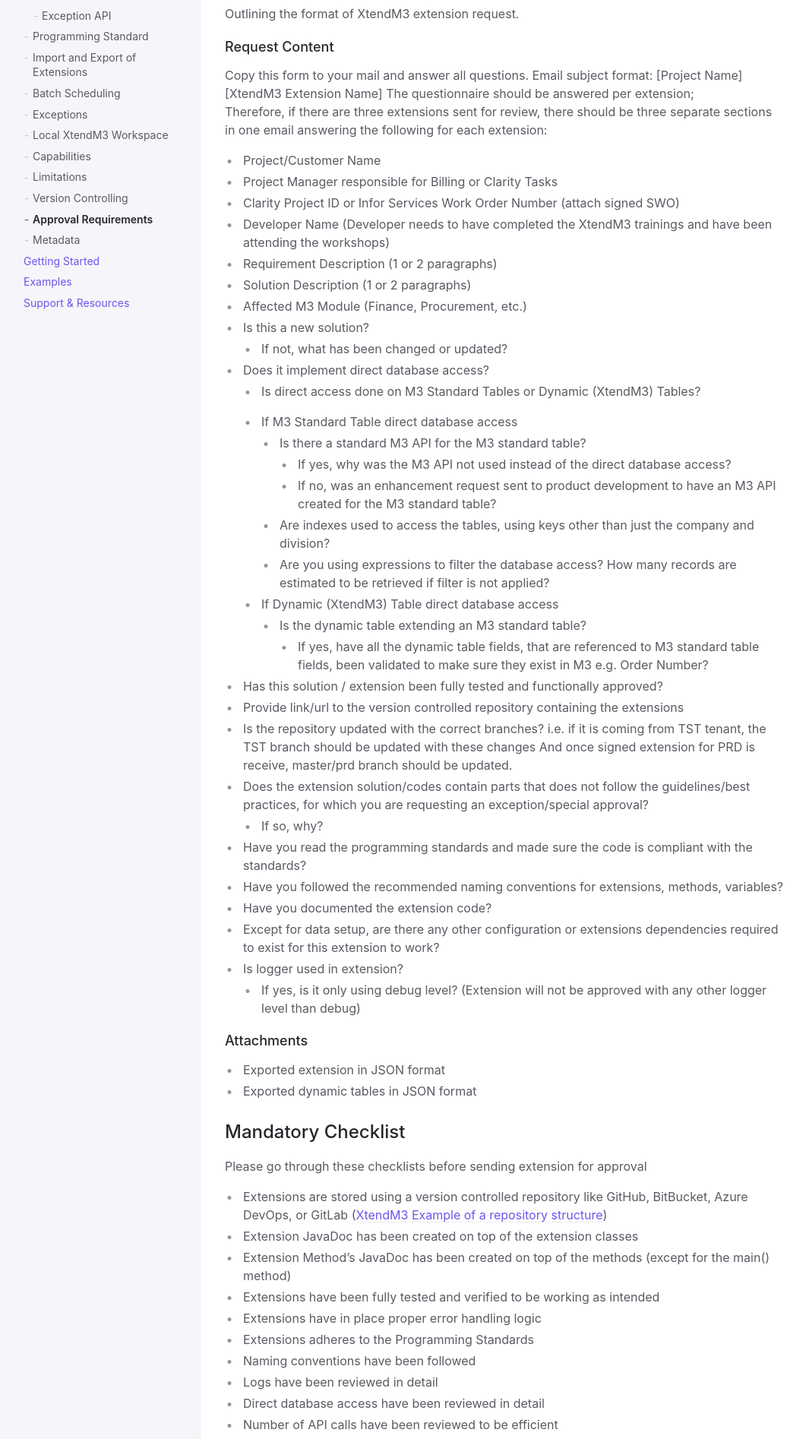
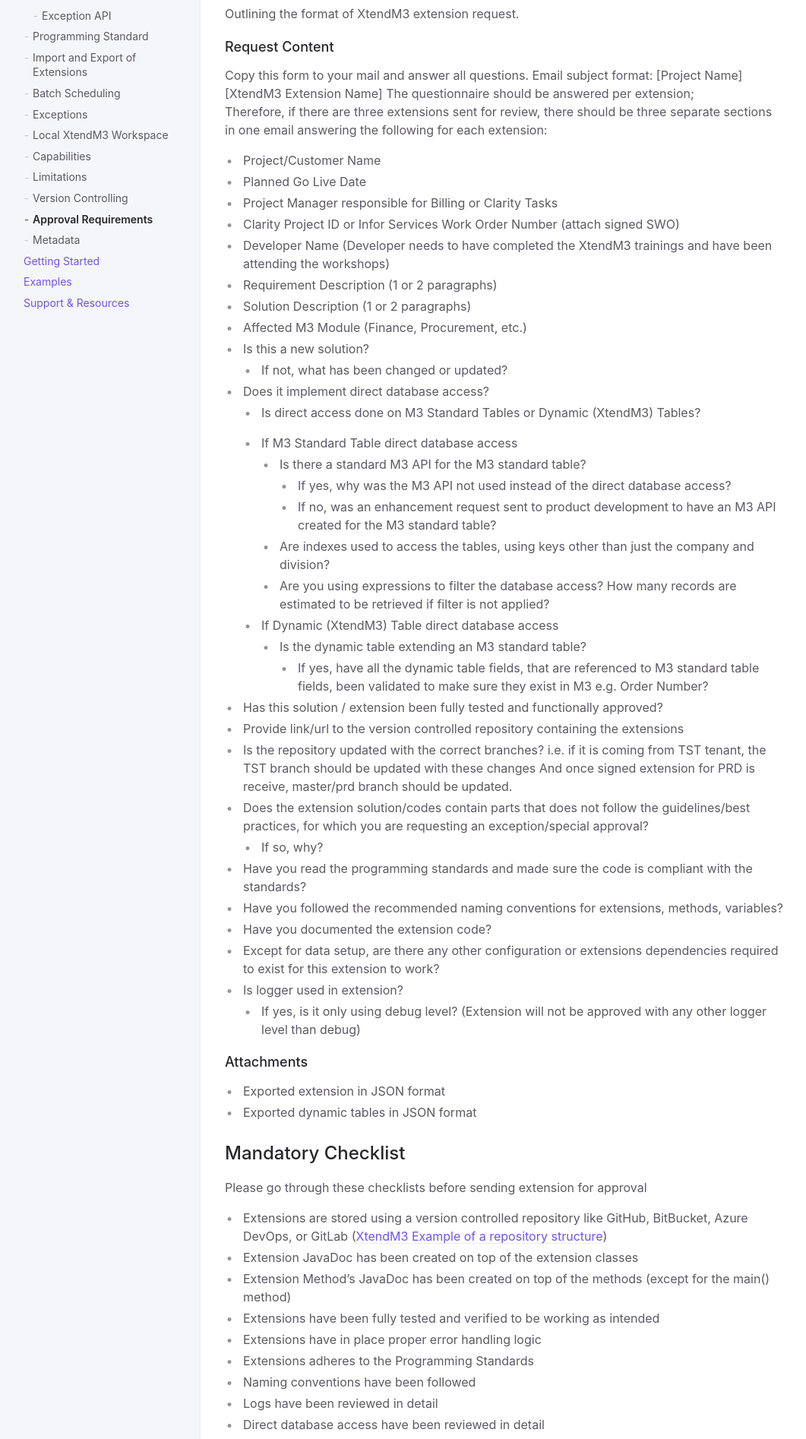
Before and after one commit to infor-cloud/xtendm3, a Jekyll site: the page built from docs/documentation/approval-requirements.md, in a window 1280 px wide. Shown: the part 598-2492 px from the top of the page at 76% size, without its empty margins (108-1169 px from the left). Built offline with Jekyll 4.4.1, drawn with Linux system fonts in a browser that asks for light colours.

Commit message:
Updated approval-requirements.md with Planned Go Live Date

```diff
--- a/docs/documentation/approval-requirements.md
+++ b/docs/documentation/approval-requirements.md
@@ -30,6 +30,7 @@ The questionnaire should be answered per extension;
 Therefore, if there are three extensions sent for review, there should be three separate sections in one email answering the following for each extension:
 
 - Project/Customer Name
+- Planned Go Live Date
 - Project Manager responsible for Billing or Clarity Tasks
 - Clarity Project ID or Infor Services Work Order Number (attach signed SWO)
 - Developer Name (Developer needs to have completed the XtendM3 trainings and have been attending the workshops)
```
